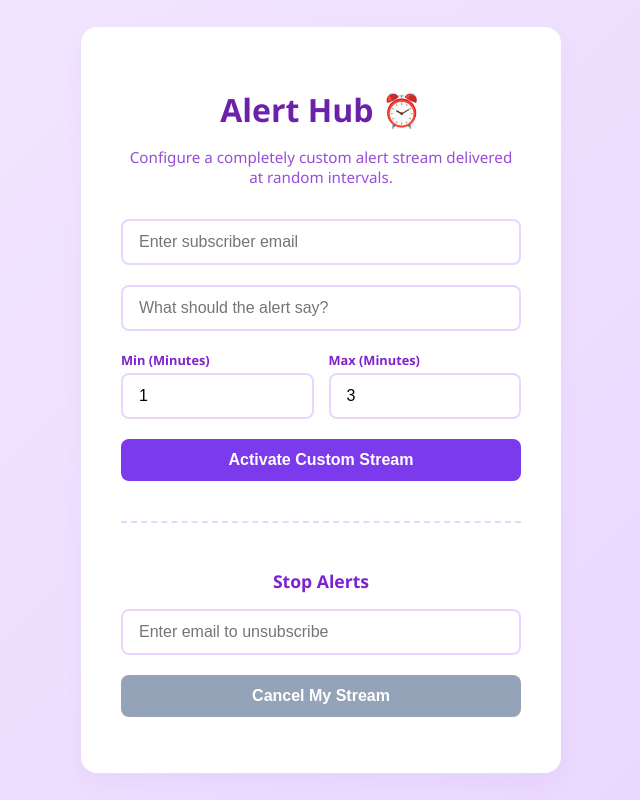
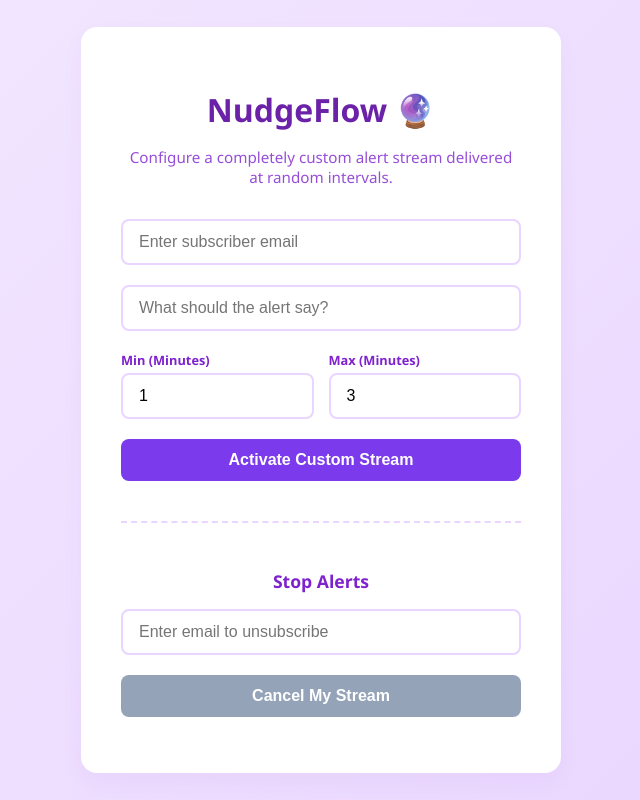
Before and after one commit to Connok/reminder-app, a website: page public/index.html in a window 1280 px wide. Shown: the whole page, without its empty margins (319-959 px from the left). Drawn offline with Linux system fonts and the light colour scheme.

Commit message:
name change

```diff
--- a/public/index.html
+++ b/public/index.html
@@ -8,7 +8,7 @@
   </head>
   <body>
     <div class="container">
-      <h1>Alert Hub ⏰</h1>
+      <h1>NudgeFlow 🔮</h1>
       <p>
         Configure a completely custom alert stream delivered at random
         intervals.
```
